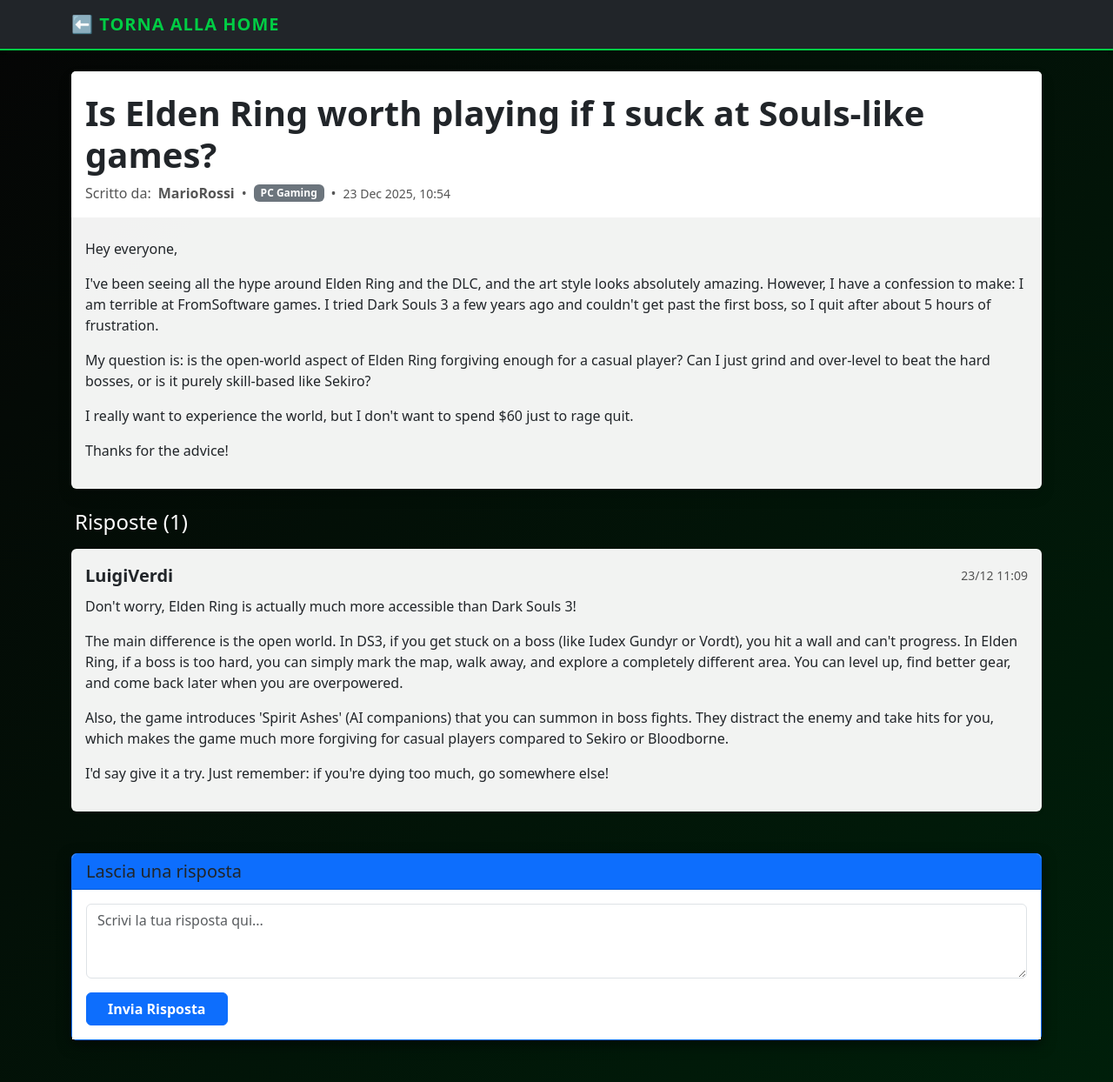
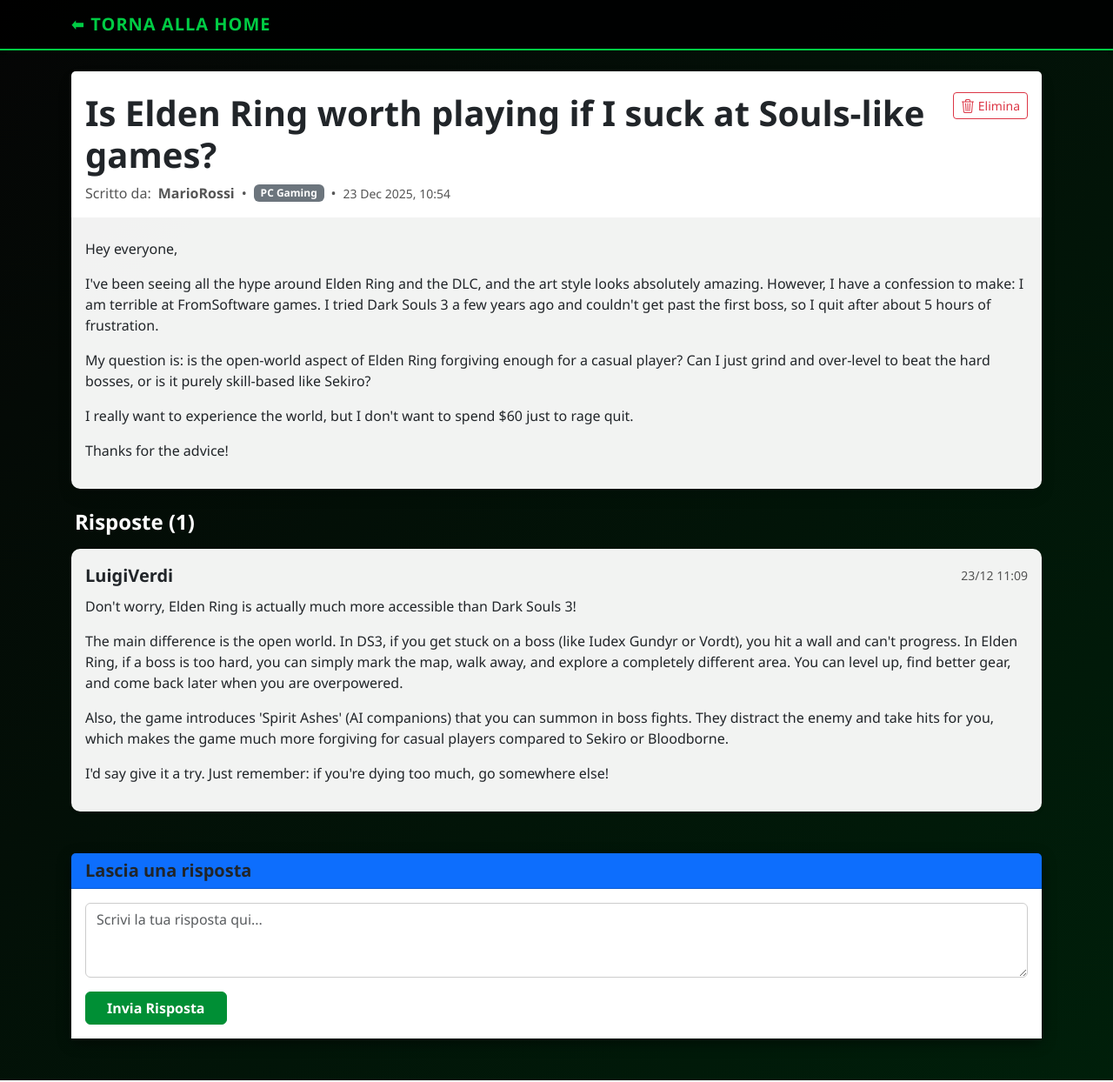
Before and after one commit to FrancescaPink/GameValut, a Django app: page /thread/1/ in a window 1280 px wide. Shown: the whole page at 87% size. Run offline with Django 5.2, Linux system fonts and the light colour scheme; a user stored in the database is signed in; data comes from the database, SQL or seed files in the repository; both versions use the stored data as it was after the commit.

Commit message:
Added button Elimina

```diff
--- a/GameValut/GameValut/urls.py
+++ b/GameValut/GameValut/urls.py
@@ -15,14 +15,14 @@
     2. Add a URL to urlpatterns:  path('blog/', include('blog.urls'))
 """
 from django.contrib import admin
-from django.urls import path
+from django.urls import path, re_path
 from django.contrib.auth import views as auth_views # Importiamo le viste di login standard
-from core.views import homepage, registration, create_thread, thread_detail
+from core.views import delete_thread, homepage, registration, create_thread, thread_detail
 
 urlpatterns = [
     path('admin/', admin.site.urls),
     path('homepage', homepage, name='homepage'),
-
+    re_path(r'^$', homepage, name='homepage'),  # La root va alla homepage
     # Registrazione personalizzata
     path('registration/', registration, name='registration'),
 
@@ -33,4 +33,5 @@
     # Per l'aggiunta di thread
     path('newthread/', create_thread, name='create_thread'),
     path('thread/<int:pk>/', thread_detail, name='thread_detail'),
+    path('thread/<int:pk>/delete/', delete_thread, name='delete_thread'),
 ]
--- a/GameValut/core/templates/core/login.html
+++ b/GameValut/core/templates/core/login.html
@@ -3,7 +3,7 @@
 <html lang="it">
 <head>
     <meta charset="UTF-8">
-    <title>Login - GamingZone</title>
+    <title>Login - GameValut</title>
     <link href="https://cdn.jsdelivr.net/npm/bootstrap@5.3.0/dist/css/bootstrap.min.css" rel="stylesheet">
     <link href="{% static 'core/style.css' %}" rel="stylesheet">
 </head>
--- a/GameValut/core/templates/core/thread_detail.html
+++ b/GameValut/core/templates/core/thread_detail.html
@@ -1,11 +1,11 @@
 <!DOCTYPE html>
 <html lang="it">
 {% load static %}
-<link href="{% static 'core/style.css' %}" rel="stylesheet">
 <head>
     <meta charset="UTF-8">
-    <title>{{ thread.title }} - GameValut </title>
+    <title>{{ thread.title }} - GameValut</title>
     <link href="https://cdn.jsdelivr.net/npm/bootstrap@5.3.0/dist/css/bootstrap.min.css" rel="stylesheet">
+    <link href="{% static 'core/style.css' %}" rel="stylesheet">
 </head>
 <body class="bg-light">
 
@@ -18,8 +18,9 @@
 <div class="container mb-5">
 
     <div class="card shadow mb-4 border-0">
-        <div class="card-header bg-white border-bottom-0 pt-4 pb-0">
-            <h1 class="card-title fw-bold">{{ thread.title }}</h1>
+        <div class="card-header bg-white border-bottom-0 pt-4 pb-0 d-flex justify-content-between align-items-start">
+
+            <div class="pe-3"> <h1 class="card-title fw-bold">{{ thread.title }}</h1>
 
                 <div class="text-muted mb-3 mt-2 d-flex align-items-center flex-wrap">
                     <span class="me-2">Scritto da:</span>
@@ -39,6 +40,23 @@
                     <span class="me-2">&bull;</span>
                     <small>{{ thread.created_at|date:"d M Y, H:i" }}</small>
                 </div>
+            </div>
+
+            {% if user == thread.author or user.is_staff %}
+                <form method="post" action="{% url 'delete_thread' thread.id %}">
+                    {% csrf_token %}
+                    <button type="submit" class="btn btn-outline-danger btn-sm d-flex align-items-center gap-1"
+                            onclick="return confirm('Sei sicuro di voler eliminare definitivamente questa discussione?');"
+                            title="Elimina discussione">
+
+                        <svg xmlns="http://www.w3.org/2000/svg" width="16" height="16" fill="currentColor" class="bi bi-trash3" viewBox="0 0 16 16">
+                            <path d="M6.5 1h3a.5.5 0 0 1 .5.5v1H6v-1a.5.5 0 0 1 .5.5ZM11 2.5v-1A1.5 1.5 0 0 0 9.5 0h-3A1.5 1.5 0 0 0 5 1.5v1H2.506a.58.58 0 0 0-.01 0H1.5a.5.5 0 0 0 0 1h.538l.853 10.66A2 2 0 0 0 4.885 16h6.23a2 2 0 0 0 1.994-1.84l.853-10.66h.538a.5.5 0 0 0 0-1h-.995a.59.59 0 0 0-.01 0H11Zm1.958 1-.846 10.58a1 1 0 0 1-.997.92h-6.23a1 1 0 0 1-.997-.92L3.042 3.5h9.916Zm-7.487 1a.5.5 0 0 1 .528.47l.5 8.5a.5.5 0 0 1-.998.06L5 5.03a.5.5 0 0 1 .47-.53Zm5.058 0a.5.5 0 0 1 .47.53l-.5 8.5a.5.5 0 1 1-.998-.06l.5-8.5a.5.5 0 0 1 .528-.47ZM8 4.5a.5.5 0 0 1 .5.5v8.5a.5.5 0 0 1-1 0V5a.5.5 0 0 1 .5-.5Z"/>
+                        </svg>
+                        Elimina
+                    </button>
+                </form>
+            {% endif %}
+
         </div>
 
         <div class="card-body pt-2">
@@ -86,7 +104,8 @@
                 <form method="post">
                     {% csrf_token %}
                     <div class="mb-3">
-                        {{ form.content }} </div>
+                        {{ form.content }}
+                    </div>
                     <button type="submit" class="btn btn-primary fw-bold px-4">Invia Risposta</button>
                 </form>
             {% else %}
--- a/GameValut/core/views.py
+++ b/GameValut/core/views.py
@@ -70,3 +70,16 @@
         'form': form
     }
     return render(request, 'core/thread_detail.html', context)
+
+# Funzione per eliminare un thread
+@login_required
+def delete_thread(request, pk):
+    thread = get_object_or_404(Thread, pk=pk)
+    # Controlla se l'utente loggato è l'autore del thread
+    if request.user == thread.author:
+        if request.method == 'POST':
+            thread.delete()
+            return redirect('homepage')
+    return redirect('thread_detail', pk=pk)
+
+# L'admin può sempre eliminare qualsiasi thread tramite l'admin di Django. Non è necessario creare una vista separata per questo scopo.
```
Also changed, not shown: GameValut/db.sqlite3. Lines whose indentation alone changed are shown as unchanged.
